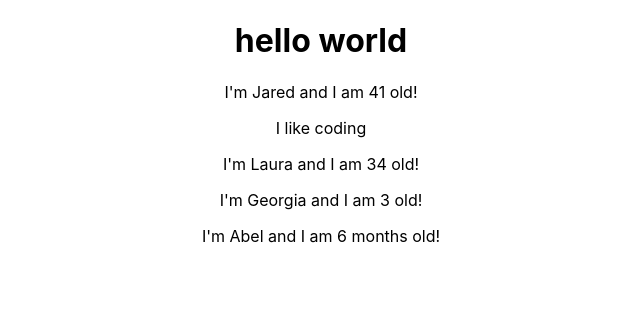
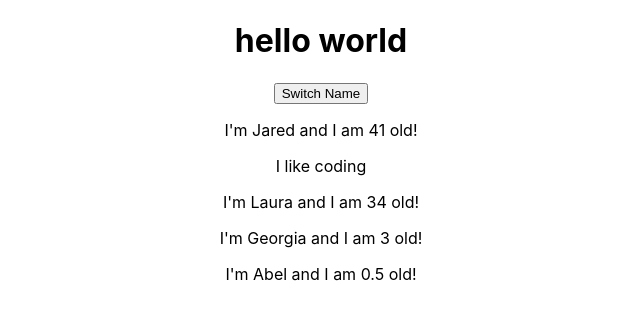
Before and after one commit to jhbarnum/React_App_Tutorial, a React (Create React App) app: page / in a window 1280 px wide. Shown: the top 318 px of the page, without its empty margins (319-959 px from the left). Built offline with nearby package versions, Linux system fonts and the light colour scheme.

Commit message:
event handling

```diff
--- a/src/App.js
+++ b/src/App.js
@@ -3,14 +3,28 @@
 import Person from './Person/Person.js';
 
 class App extends Component {
+  state = {
+    persons: [
+      { name: 'Jared', age: 41 },
+      { name: 'Laura', age: 34 },
+      { name: 'Georgia', age: 3 },
+      { name: 'Abel', age: .5 }
+    ]
+  }
+
+  switchNameHandler = () => {
+    console.log('Clicked');
+  }
+
   render() {
     return (
       <div className="App">
         <h1>hello world</h1>
-        <Person name="Jared" age="41"> I like coding</Person>
-        <Person name="Laura" age="34"/>
-        <Person name="Georgia" age="3"/>
-        <Person name="Abel" age="6 months"/>
+        <button onClick={this.switchNameHandler}>Switch Name</button>
+        <Person name={this.state.persons[0].name} age={this.state.persons[0].age}> I like coding</Person>
+        <Person name={this.state.persons[1].name} age={this.state.persons[1].age}/>
+        <Person name={this.state.persons[2].name} age={this.state.persons[2].age}/>
+        <Person name={this.state.persons[3].name} age={this.state.persons[3].age}/>
       </div>
     );
   }
```
